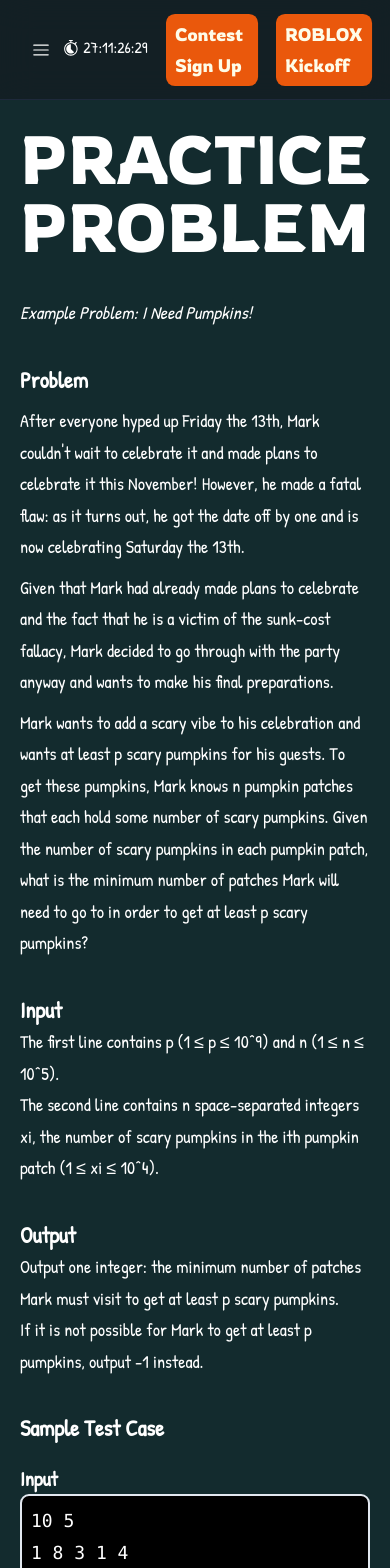
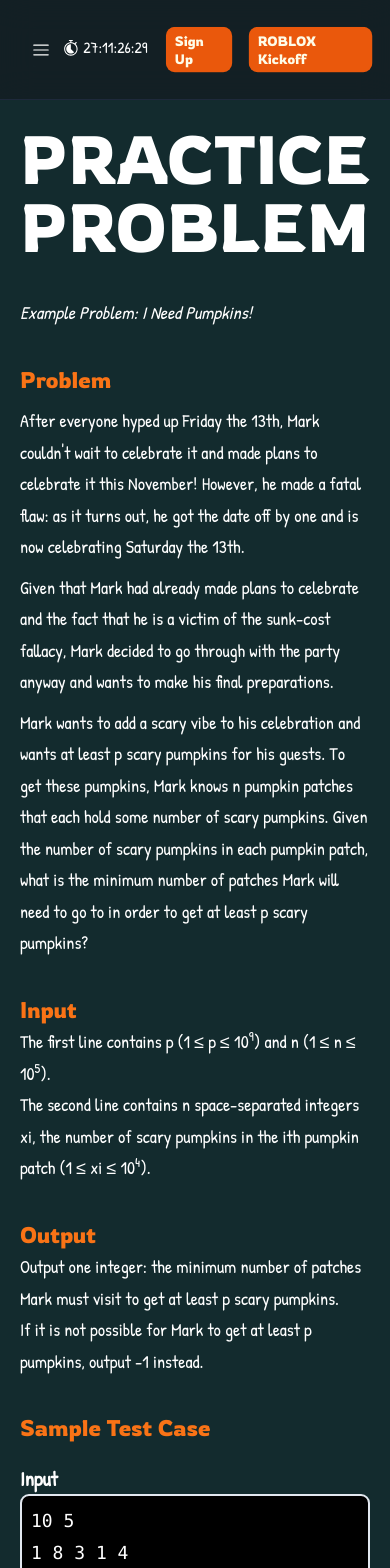
Before and after one commit to acpc-org/fall-contest-info, a Next.js app: page /practice in a window 390 px wide. Shown: the top 1568 px of the page. Built offline with nearby package versions, Linux system fonts and the light colour scheme.

Commit message:
changes + fix up mobile view

```diff
--- a/src/app/layout.tsx
+++ b/src/app/layout.tsx
@@ -3,6 +3,7 @@ import "./globals.css";
 import { patrick } from "./fonts";
 
 import { Providers } from './providers';
+import Footer from "@/components/footer";
 
 export const metadata: Metadata = {
   title: "ACPC Fall Contest",
@@ -17,7 +18,10 @@ export default function RootLayout({
   return (
     <html lang="en" className="text-lg ">
       <body className="bg-[#132b2e] text-white" style={patrick.style}>
-        <Providers>{children}</Providers>
+        <Providers>
+          {children}
+          <Footer/>
+        </Providers>
       </body>
     </html>
   );
--- a/src/app/practice/page.tsx
+++ b/src/app/practice/page.tsx
@@ -1,7 +1,7 @@
 import Image from "next/image";
 
 // components
-import Header from '../../components/header'
+import Header from "../../components/header";
 
 // fonts
 import { rowdies } from "../fonts";
@@ -11,56 +11,97 @@ export default function Practice() {
     <main className="flex min-h-screen flex-col items-center justify-between px-24">
       <Header></Header>
       <div className="flex flex-col gap-8 my-28">
-            <h1 className="text-6xl font-bold uppercase " style={ rowdies.style }>
+        <h1 className="text-6xl font-bold uppercase " style={rowdies.style}>
           Practice Problem
         </h1>
-            <h2 className="italic">
-              Example Problem: I Need Pumpkins!
-            </h2>
+        <h2 className="italic">Example Problem: I Need Pumpkins!</h2>
         <div className="flex flex-col gap-2">
-              <h3 className="text-xl font-bold">Problem</h3>
+          <h3
+            className="text-xl font-bold text-orange-500"
+            style={rowdies.style}
+          >
+            Problem
+          </h3>
           <p>
-                After everyone hyped up Friday the 13th, Mark couldn&apos;t wait to celebrate it and made plans to celebrate it this November! However, he made a fatal flaw: as it turns out, he got the date off by one and is now celebrating Saturday the 13th.
+            After everyone hyped up Friday the 13th, Mark couldn&apos;t wait to
+            celebrate it and made plans to celebrate it this November! However,
+            he made a fatal flaw: as it turns out, he got the date off by one
+            and is now celebrating Saturday the 13th.
           </p>
           <p>
-                Given that Mark had already made plans to celebrate and the fact that he is a victim of the sunk-cost fallacy, Mark decided to go through with the party anyway and wants to make his final preparations.
+            Given that Mark had already made plans to celebrate and the fact
+            that he is a victim of the sunk-cost fallacy, Mark decided to go
+            through with the party anyway and wants to make his final
+            preparations.
           </p>
           <p>
-                Mark wants to add a scary vibe to his celebration and wants at least p scary pumpkins for his guests. To get these pumpkins, Mark knows n pumpkin patches that each hold some number of scary pumpkins. Given the number of scary pumpkins in each pumpkin patch, what is the minimum number of patches Mark will need to go to in order to get at least p scary pumpkins?
+            Mark wants to add a scary vibe to his celebration and wants at least
+            p scary pumpkins for his guests. To get these pumpkins, Mark knows n
+            pumpkin patches that each hold some number of scary pumpkins. Given
+            the number of scary pumpkins in each pumpkin patch, what is the
+            minimum number of patches Mark will need to go to in order to get at
+            least p scary pumpkins?
           </p>
         </div>
         <div>
-              <h3 className="text-xl font-bold">Input</h3>
+          <h3
+            className="text-xl font-bold text-orange-500"
+            style={rowdies.style}
+          >
+            Input
+          </h3>
           <p>
-                The first line contains p (1 ≤ p ≤ 10^9) and n (1 ≤ n ≤ 10^5).
+            The first line contains p (1 ≤ p ≤ 10<sup>9</sup>) and n (1 ≤ n ≤ 10
+            <sup>5</sup>).
           </p>
           <p>
-                The second line contains n space-separated integers xi, the number of scary pumpkins in the ith pumpkin patch (1 ≤ xi ≤ 10^4).
+            The second line contains n space-separated integers xi, the number
+            of scary pumpkins in the ith pumpkin patch (1 ≤ xi ≤ 10<sup>4</sup>
+            ).
           </p>
         </div>
         <div>
-              <h3 className="text-xl font-bold">Output</h3>
+          <h3
+            className="text-xl font-bold text-orange-500"
+            style={rowdies.style}
+          >
+            Output
+          </h3>
           <p>
-                Output one integer: the minimum number of patches Mark must visit to get at least p scary pumpkins.
+            Output one integer: the minimum number of patches Mark must visit to
+            get at least p scary pumpkins.
           </p>
           <p>
-                If it is not possible for Mark to get at least p pumpkins, output -1 instead.
+            If it is not possible for Mark to get at least p pumpkins, output -1
+            instead.
           </p>
         </div>
         <div>
-              <h3 className="text-xl font-bold">Sample Test Case</h3>
+          <h3
+            className="text-xl font-bold text-orange-500"
+            style={rowdies.style}
+          >
+            Sample Test Case
+          </h3>
           <h4 className="text-lg font-bold mt-4">Input</h4>
           <div className="p-2 rounded-lg bg-black border-2">
-                <p><code>10 5</code></p>
-                <p><code>1 8 3 1 4</code></p>
+            <p>
+              <code>10 5</code>
+            </p>
+            <p>
+              <code>1 8 3 1 4</code>
+            </p>
           </div>
           <h4 className="text-lg font-bold mt-4">Output</h4>
           <div className="p-2 rounded-lg bg-black border-2">
-                <p><code>2</code></p>
+            <p>
+              <code>2</code>
+            </p>
           </div>
           <h4 className="text-xl font-bold mt-4">Sample Explanation</h4>
           <p>
-                Mark can visit the 2nd and 5th patches to get 12 scary pumpkins, which is enough.
+            Mark can visit the 2nd and 5th patches to get 12 scary pumpkins,
+            which is enough.
           </p>
         </div>
       </div>
--- a/src/components/forest.tsx
+++ b/src/components/forest.tsx
@@ -5,7 +5,7 @@ import Image from "next/image";
 
 export default function Forest() {
   return (
-    <>
+    <div className="flex flex-col items-center">
       <ParallaxBanner
         layers={[
           { image: "/layers/layer5.png", speed: -5 },
@@ -30,7 +30,7 @@ export default function Forest() {
         ]}
         className="h-[500px] w-[100vw] aspect-[16/9] bg-[#0f2828] "
       />
-      <div className="w-full h-full flex flex-col items-center justify-end p-8 bg-[#090b12]">
+      <div className="w-[100vw] h-full flex flex-col items-center justify-center p-8 bg-[#090b12]">
         <p className="italic text-white text-center">
           Your ACPC-sponsored field trip has taken quite the turn as the camping
           van crashes prior to reaching its destination. Stranded in the woods,
@@ -39,6 +39,6 @@ export default function Forest() {
           to make it through the night?
         </p>
       </div>
-    </>
+    </div>
   );
 }
--- a/src/components/header.tsx
+++ b/src/components/header.tsx
@@ -118,9 +118,9 @@ function DropDownMenu() {
 export default function Header() {
   return (
     <header className="dark w-full flex items-center justify-between fixed z-20 bg-[#1519209d] text-white backdrop-blur-lg p-4 border-b-[1px] border-slate-800 h-[100px]">
-      <div className="sm:hidden group hover:cursor-pointer hover:bg-sky-400 p-3 rounded-lg ">
+      <div className="sm:hidden group hover:cursor-pointer p-3 rounded-lg ">
         <RxHamburgerMenu></RxHamburgerMenu>
-        <div className="hidden sm:block group-hover:block group-hover:absolute group-hover:top-4 group-hover:left-2 bg-sky-600 rounded-lg">
+        <div className="hidden w-full h-[10vh] sm:flex group-hover:flex items-center group-hover:absolute group-hover:top-0 group-hover:left-0 bg-slate-900 pl-4 rounded-lg z-[100] duration-200">
           <DropDownMenu></DropDownMenu>
         </div>
       </div>
@@ -134,14 +134,14 @@ export default function Header() {
       <div className="flex items-center gap-4">
         <Countdown></Countdown>
         <a
-          className="pulse-animation bold py-1 px-2 rounded-lg text-yellow-50 bg-orange-600 hover:text-white hover:bg-orange-500 hover:rotate-1 hover:scale-105 duration-200"
+          className="text-xs md:text-sm lg:text-md pulse-animation bold py-1 px-2 rounded-lg text-yellow-50 bg-orange-600 hover:text-white hover:bg-orange-500 hover:rotate-1 hover:scale-105 duration-200"
           href="/signup"
           style={rowdies.style}
         >
-          Contest Sign Up
+          Sign Up
         </a>
         <a
-          className="pulse-animation bold py-1 px-2 rounded-lg text-yellow-50 bg-orange-600 hover:text-white hover:bg-orange-500 hover:rotate-1 hover:scale-105 duration-200"
+          className="text-xs md:text-sm pulse-animation bold py-1 px-2 rounded-lg text-yellow-50 bg-orange-600 hover:text-white hover:bg-orange-500 hover:rotate-1 hover:scale-105 duration-200"
           href="https://www.gem.com/lp/roblox/fa24tamu-innovationsatroblox"
           style={rowdies.style}
         >
--- a/src/components/prizeItem.tsx
+++ b/src/components/prizeItem.tsx
@@ -22,7 +22,7 @@ export default function PrizeItem(params: PrizeItemProps) {
   );
 
   return (
-    <div className="bg-white text-black shadow-lg hover:shadow-xl hover:rotate-1 border-[1px] rounded-lg w-[200px] max-w-[30vw] flex-grow flex flex-col hover:scale-105 duration-300">
+    <div className="bg-white text-black shadow-lg hover:shadow-xl hover:rotate-1 border-[1px] rounded-lg w-[200px] sm:max-w-[30vw] flex-grow flex flex-col hover:scale-105 duration-300">
       <div className="p-4">
         <Image
           src={"/pin.png"}
```
Also changed, not shown: src/app/page.tsx (+10 -10 lines), src/app/signup/page.tsx (+25 -1 lines), src/app/tips/page.tsx (+48 -34 lines), src/components/footer.tsx (+7 -5 lines). Lines whose indentation alone changed are shown as unchanged.
